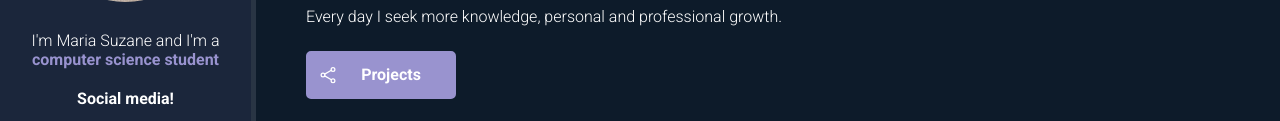
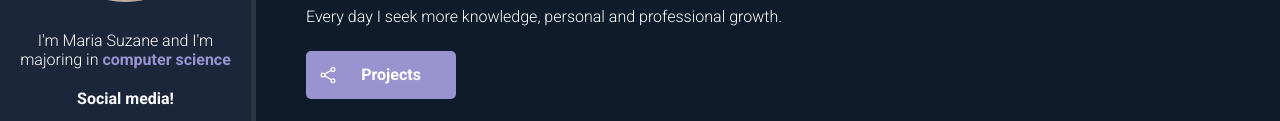
Before and after one commit to sdesuzane/sdesuzane.github.io, a plain HTML site: page index.html in a window 1280 px wide. Shown: the part 203-324 px from the top of the page. Drawn offline with nearby package versions, Linux system fonts and the light colour scheme.

Commit message:
update html

```diff
--- a/index.html
+++ b/index.html
@@ -20,7 +20,7 @@
 
     <aside id="bio-container">
       <img id="bio-image" src="img/profile.png" alt="Maria Suzane">
-      <p>I'm Maria Suzane and I'm a <span class="highlight">computer science student</span></p>
+      <p>I'm Maria Suzane and I'm majoring in <span class="highlight">computer science</span></p>
       <p id="welcome-text">Social media!</p>
       <ul id="social-container">
         <li><a href="https://www.linkedin.com/in/maria-suzane-712b4b282/" target="_blank"><ion-icon
```
